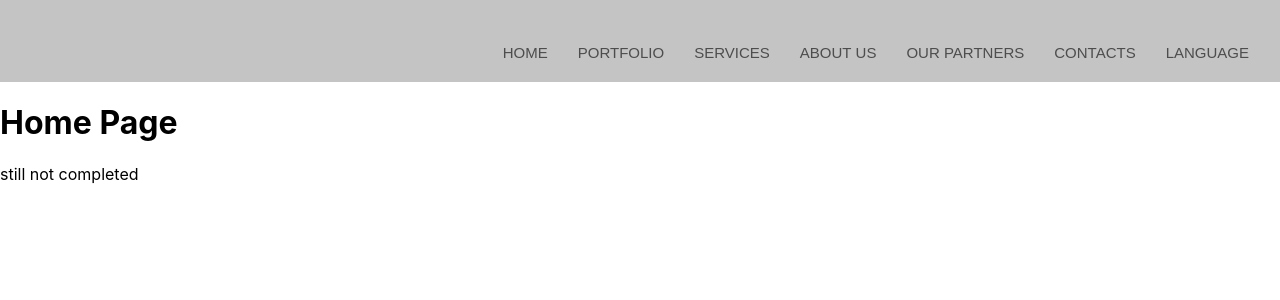
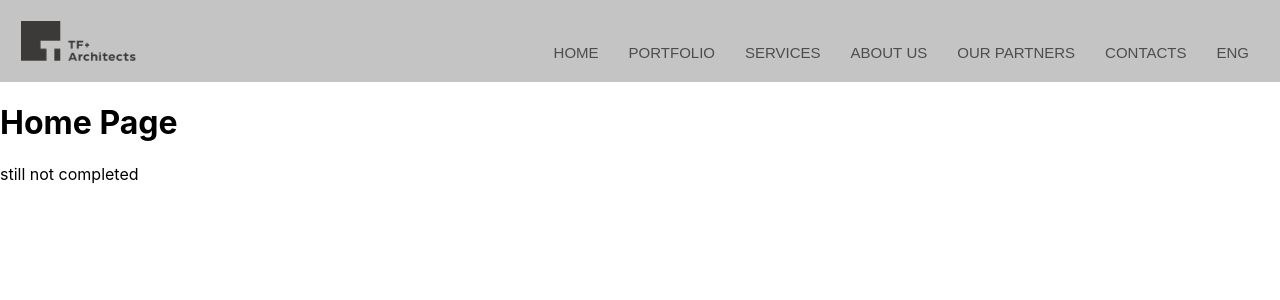
Before and after one commit to HaykGonchoyan/TF-Architects, a React (Create React App) app: page / in a window 1280 px wide. Shown: the top 300 px of the page. Built offline with nearby package versions, Linux system fonts and the light colour scheme.

Commit message:
Fixed Header

```diff
--- a/src/components/Header/index.css
+++ b/src/components/Header/index.css
@@ -18,7 +18,6 @@
     background-repeat: no-repeat;
     background-size: contain;
     min-width: 210px;
-    cursor: pointer;
 }
 
 .pages {
--- a/src/components/Header/index.js
+++ b/src/components/Header/index.js
@@ -11,7 +11,7 @@
 
     return(
         <div className="header">
-        <Link to="/"><div className="logo" /></Link>
+        <div className="logo" />
         <div className="pages">
             <div className="links" id="links">
                 <Link to="/"><div className="single_link">HOME</div></Link>
@@ -20,7 +20,7 @@
                 <div className="single_link">ABOUT US</div>
                 <div className="single_link">OUR PARTNERS</div>
                 <div className="single_link">CONTACTS</div>
-                <div className="single_link">LANGUAGE</div>
+                <div className="single_link">ENG</div>
             </div>
         </div>
     </div>
```
